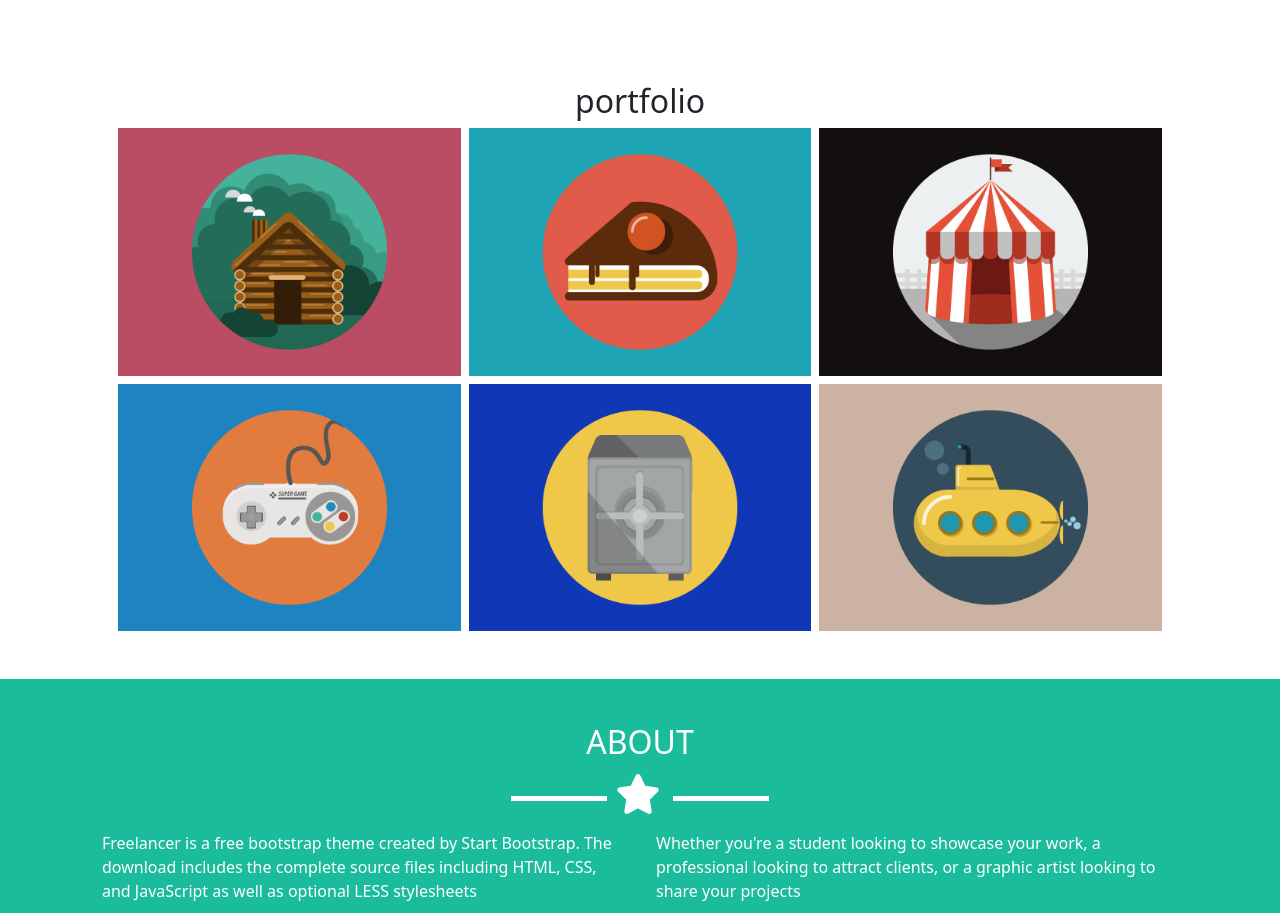
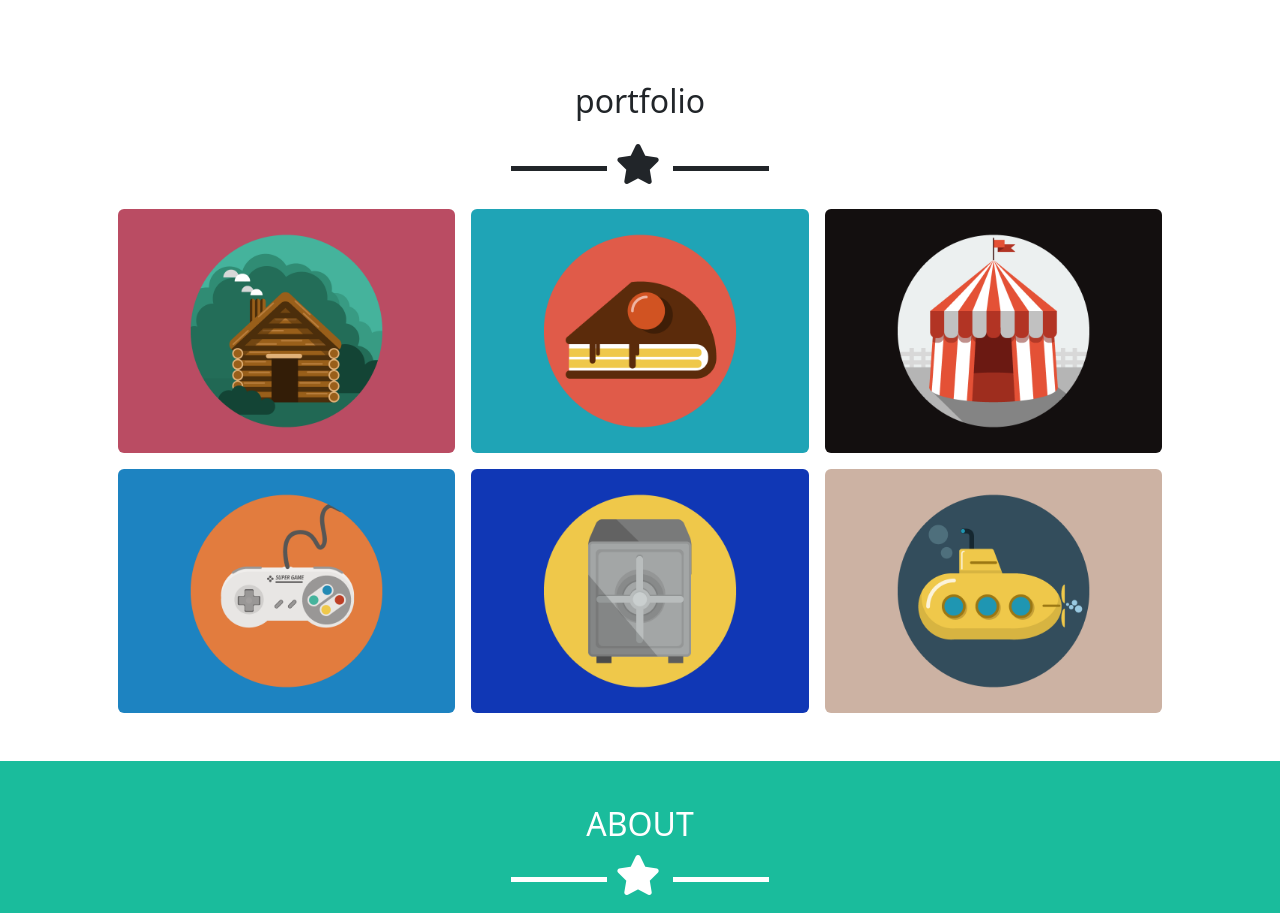
Before and after one commit to Simonedambra/html-css-bootstrap-freelancer, a plain HTML site: page index.html in a window 1280 px wide. Shown: the part 760-1673 px from the top of the page. Drawn offline with nearby package versions, Linux system fonts and the light colour scheme.

Commit message:
[upd] comments and fix

```diff
--- a/css/_partials/commons.css
+++ b/css/_partials/commons.css
@@ -1,3 +1,7 @@
+/*********
+backgroud color
+**********/
+
 .sd-bg-green {
     background-color: #1abc9c;
 }
@@ -10,18 +14,31 @@
     background-color: #2c3e50;
 }
 
+/*********
+backgroud color
+**********/
+
+
+/*********
+color
+**********/
+
 .color-white {
     color: #fff;
 }
 
+.sd-col-dark {
+    color: #2c3e50;
+}
+
+/*********
+color
+**********/
 .sd-icon-hr hr {
 
     width: 6rem;
 }
 
-.sd-col-dark {
-    color: #2c3e50;
-}
 
 .sd-btn-bor {
     border: .125rem solid gray;
@@ -32,6 +49,7 @@
     max-width: 100%;
     height: auto;
 
+
 }
 
 .sd-icon-social-circle i {
--- a/css/style.css
+++ b/css/style.css
@@ -1,2 +1 @@
 @import url(_partials/commons.css);
-@import url(_partials/variables.css);
--- a/index.html
+++ b/index.html
@@ -13,6 +13,7 @@
 
 <body>
     <header>
+        <!-- header -->
         <div class="container-fluid sd-bg-dark p-2">
             <div class="container-lg p-3 ">
                 <div class="row d-flex justify-content-between ">
@@ -33,8 +34,10 @@
                 </div>
             </div>
         </div>
+        <!-- /header -->
     </header>
     <main>
+        <!-- jumbo -->
         <div class="container-fluid sd-bg-green p-5">
             <div class="container-lg d-flex justify-content-center">
                 <div class="row d-flex justify-content-center w-100 text-center">
@@ -52,38 +55,46 @@
                 </div>
             </div>
         </div>
+        <!-- /jumbo -->
+        <!-- /container foto -->
         <div class="container-lg p-5  justify-content-center mt-5 text-center">
             <div class="row">
                 <div class="col-12">
                     <h2>portfolio</h2>
-                    <span class=""></span>
+                    <div class="sd-icon-hr text-center my-4">
+                        <hr class="d-inline-block border-5 opacity-100 m-2"><i class="fas fa-star fs-1 m-0"></i>
+                        <hr class="d-inline-block border-5 opacity-100 m-2">
+                    </div>
                 </div>
             </div>
 
 
-            <div class="row row-cols-1 row-cols-md-2 row-cols-lg-3 sd-img g-2">
+            <div class="row row-cols-1 row-cols-md-2 row-cols-lg-3 sd-img g-3">
 
                 <div class="col ">
-                    <img class="" src="./img/cabin.png" alt="img">
+                    <img class="rounded-2" src="./img/cabin.png" alt="img">
                 </div>
                 <div class="col ">
-                    <img class="" src="./img/cake.png" alt="img">
+                    <img class="rounded-2" src="./img/cake.png" alt="img">
                 </div>
                 <div class="col ">
-                    <img class="" src="./img/circus.png" alt="img">
+                    <img class="rounded-2" src="./img/circus.png" alt="img">
                 </div>
                 <div class="col ">
-                    <img class="" src="./img/game.png" alt="img">
+                    <img class="rounded-2" src="./img/game.png" alt="img">
                 </div>
                 <div class="col ">
-                    <img class="" src="./img/safe.png" alt="img">
+                    <img class="rounded-2" src="./img/safe.png" alt="img">
                 </div>
                 <div class="col ">
-                    <img class="" src="./img/submarine.png" alt="img">
+                    <img class="rounded-2" src="./img/submarine.png" alt="img">
                 </div>
 
             </div>
         </div>
+        <!-- /container foto -->
+        <!-- container download -->
+
         <div class="container-fluid sd-bg-green py-4 color-white">
             <div class="container-lg p-3 d-flex justify-content-center">
                 <div class="row w-100 ">
@@ -110,6 +121,8 @@
                 </div>
             </div>
         </div>
+        <!-- /container download -->
+        <!-- container form -->
         <div class="container-fluid mt-5">
             <div class="container-lg d-flex justify-content-center">
                 <div class="row flex-column w-100">
@@ -149,9 +162,12 @@
                 </div>
             </div>
         </div>
+        <!-- /container form -->
+
 
     </main>
     <footer>
+        <!-- container footer social -->
         <div class="container-fluid sd-bg-lightdark p-5 d-flex mt-5 text-center">
             <div class="row w-100 justify-content-center text-white">
 
@@ -175,6 +191,8 @@
                 </div>
             </div>
         </div>
+        <!-- /container footer social -->
+        <!-- copyright text -->
         <div class="container-fluid sd-bg-dark p-5 ">
             <div class="container-lg d-flex justify-content-center">
                 <div class="row w-100 justify-content-center">
@@ -185,6 +203,7 @@
                 </div>
             </div>
         </div>
+        <!-- /copyright text -->
 
     </footer>
     <script src="https://cdn.jsdelivr.net/npm/bootstrap@5.3.3/dist/js/bootstrap.bundle.min.js"
```
